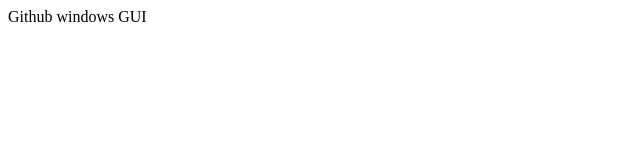
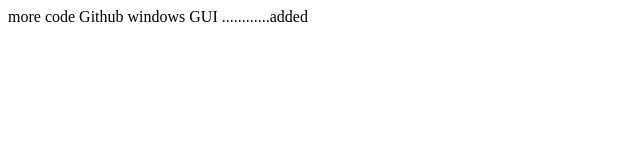
Before and after one commit to test2011tube/Test20112, a plain HTML site: page WebContent/index.html in a window 1280 px wide. Shown: the whole page, without its empty margins (0-640 px from the left). Drawn offline with Linux system fonts and the light colour scheme.

Commit message:
more code added
windows gui

```diff
--- a/WebContent/index.html
+++ b/WebContent/index.html
@@ -4,7 +4,9 @@
 <meta charset="ISO-8859-1">
 <title>Git GUI</title>
 </head>
-<body>
+<body>more code
 Github windows GUI
+
+............added
 </body>
 </html>
```
